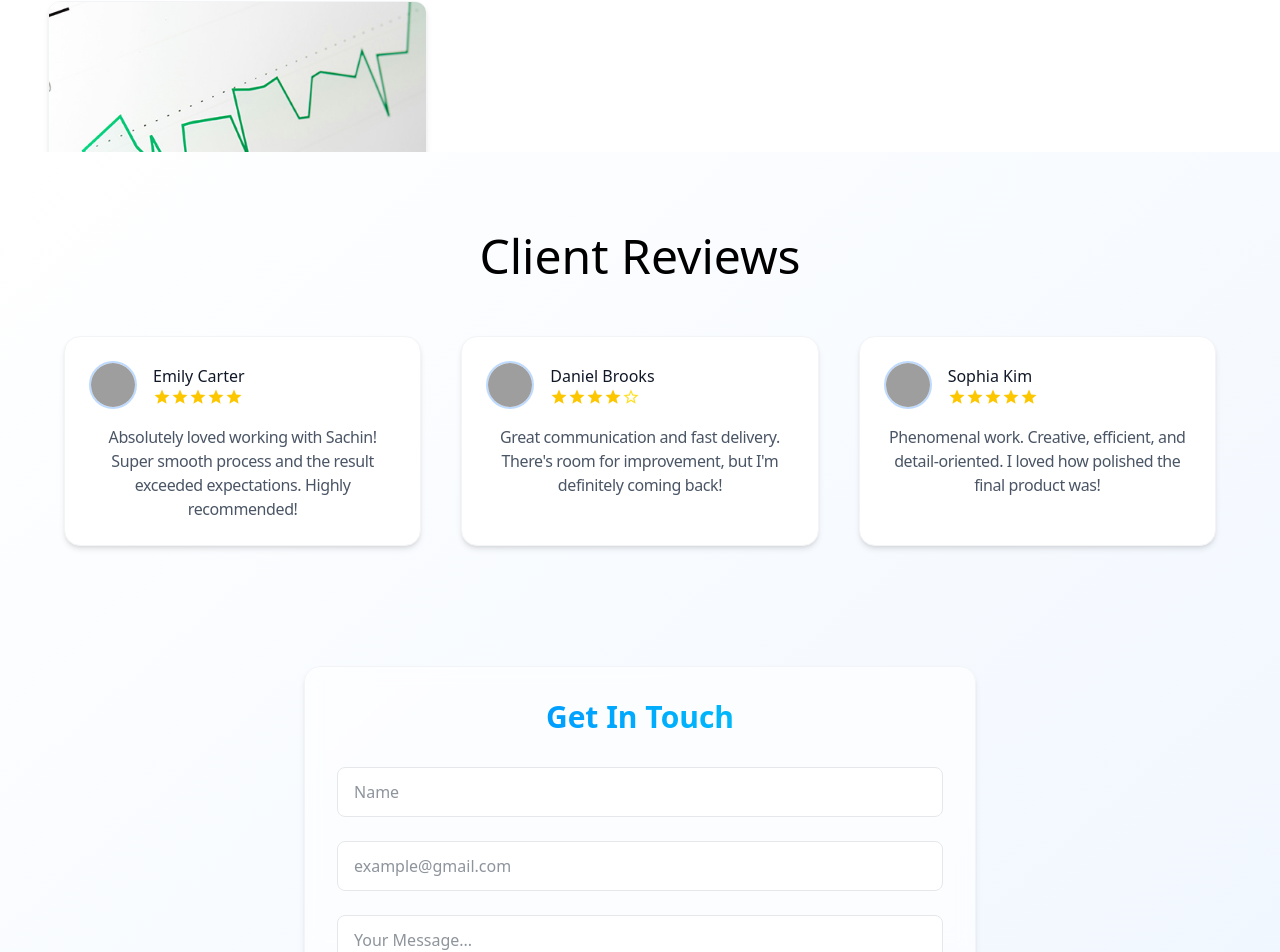
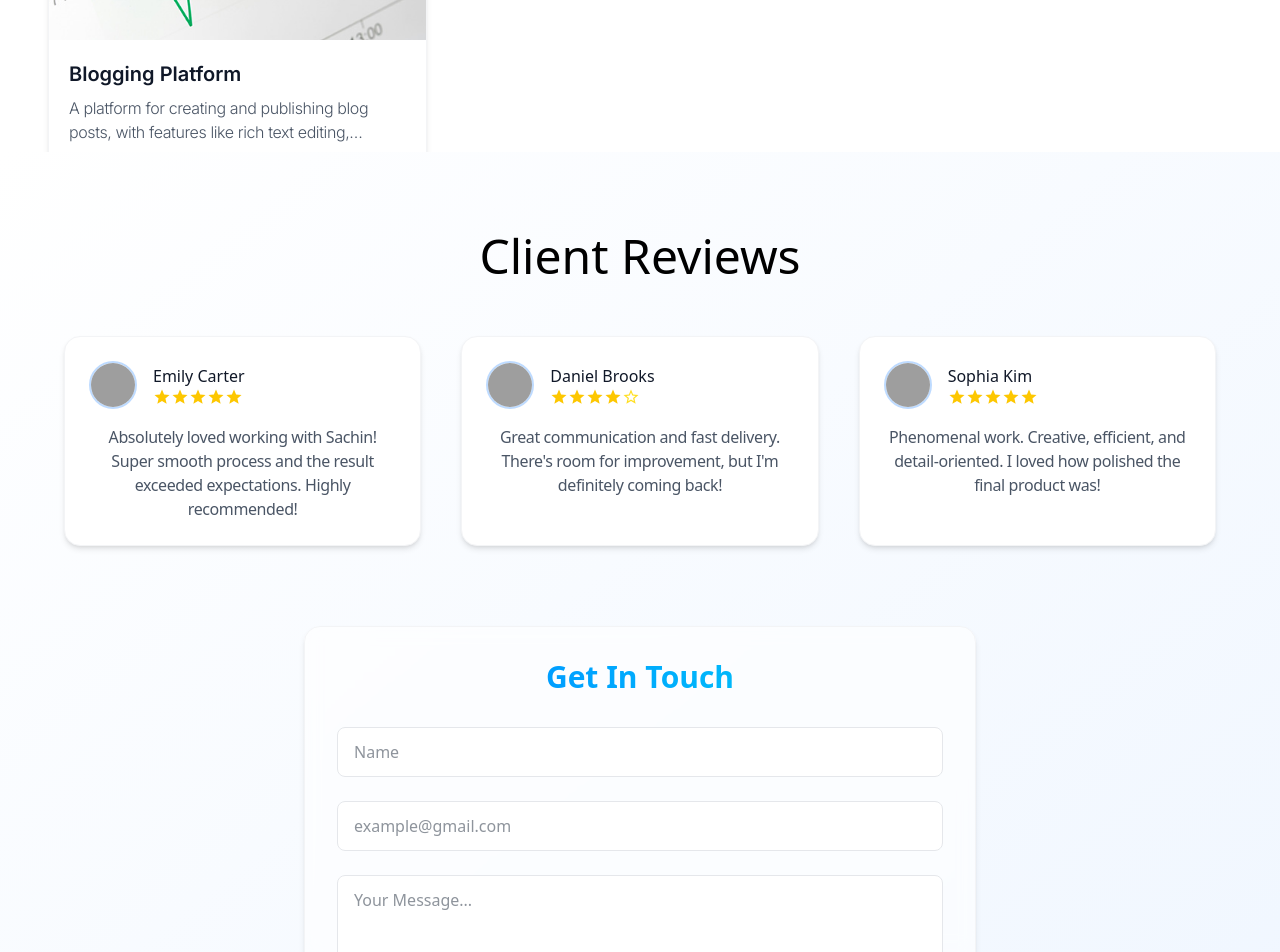
Before and after one commit to Sachin455/CubePort, a React (Vite) app: page / in a window 1280 px wide. Shown: the part 3048-4000 px from the top of the page. Built offline with nearby package versions, Linux system fonts and the light colour scheme; grey boxes are pictures that could not be loaded.

Commit message:
aspect ratio fix

```diff
--- a/src/components/sections/Projects.jsx
+++ b/src/components/sections/Projects.jsx
@@ -26,7 +26,7 @@ export const Projects = () => {
 
   return (
     <div className="relative">
-      <section className="relative py-20 px-4 sm:px-6 lg:px-8" id="projects">
+      <section className="relative py-25 px-4 sm:px-6 lg:px-8" id="projects">
         <div className="max-w-7xl mx-auto">
           <h2 className="font-inter pb-12 text-4xl md:text-5xl font-thin tracking-tight text-center">
             Projects
@@ -50,7 +50,7 @@ export const Projects = () => {
                 initial={{ opacity: 0, y: 20 }}
                 animate={{ opacity: 1, y: 0 }}
               >
-                <motion.div className="aspect-[4/3] overflow-hidden">
+                <motion.div className="aspect-[5/2] overflow-hidden">
                   <motion.img
                     src={project.image}
                     alt={project.name}
--- a/src/components/sections/ReviewsAndContact.jsx
+++ b/src/components/sections/ReviewsAndContact.jsx
@@ -93,7 +93,7 @@ export const ReviewsAndContact = () => {
         </div>
 
         {/* Contact Section */}
-        <div className="px-4 sm:px-6 lg:px-20 py-10 w-full">
+        <div className="px-4 sm:px-6 lg:px-20  w-full">
           <div className="w-full max-w-2xl mx-auto bg-white/60 p-6 sm:p-8 rounded-2xl shadow-md border border-gray-100 backdrop-blur">
             <RevealOnScroll>
               <div className="w-full">
```
